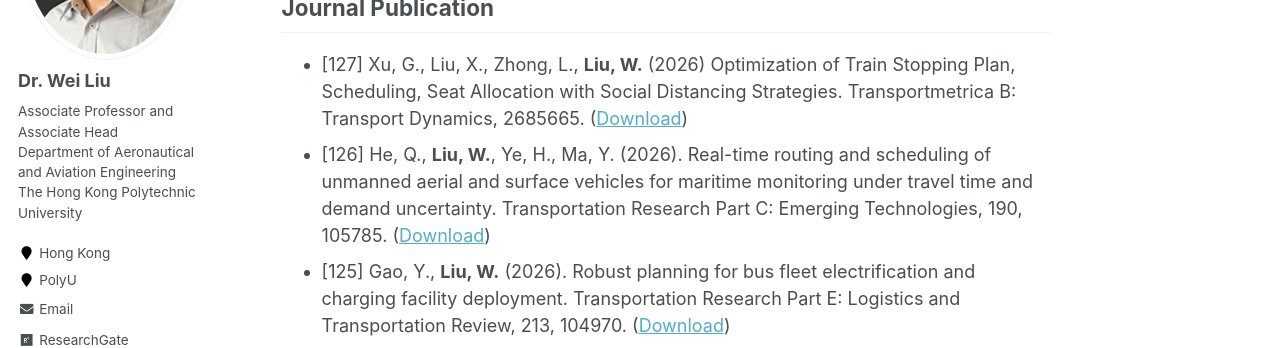
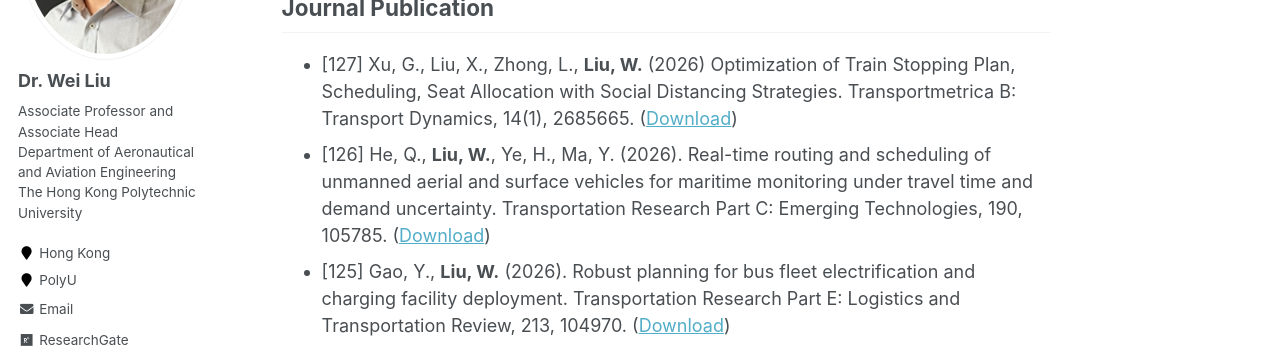
Before and after one commit to weiliu2016/weiliu2016.github.io, a Jekyll site: the page built from _pages/publications.md, in a window 1280 px wide and 900 px high, scrolled down 2262 px. Shown: the part 205-553 px from the top of the window. Built offline with Jekyll 4.4.1, drawn with Linux system fonts in a browser that asks for light colours; some web fonts are replaced; formulas are drawn with MathJax 3; some of the changed text lies outside the part shown.

Commit message:
Update publications.md

```diff
--- a/_pages/publications.md
+++ b/_pages/publications.md
@@ -57,7 +57,7 @@ Selected Working Papers
 
 Journal Publication
 ----------
-* [127] Xu, G., Liu, X., Zhong, L., **Liu, W.** (2026) Optimization of Train Stopping Plan, Scheduling, Seat Allocation with Social Distancing Strategies. Transportmetrica B: Transport Dynamics, 2685665. ([Download](https://doi.org/10.1080/21680566.2026.2685665))
+* [127] Xu, G., Liu, X., Zhong, L., **Liu, W.** (2026) Optimization of Train Stopping Plan, Scheduling, Seat Allocation with Social Distancing Strategies. Transportmetrica B: Transport Dynamics, 14(1), 2685665. ([Download](https://doi.org/10.1080/21680566.2026.2685665))
 * [126] He, Q., **Liu, W.**, Ye, H., Ma, Y. (2026). Real-time routing and scheduling of unmanned aerial and surface vehicles for maritime monitoring under travel time and demand uncertainty. Transportation Research Part C: Emerging Technologies, 190, 105785. ([Download](https://doi.org/10.1016/j.trc.2026.105785))
 * [125] Gao, Y., **Liu, W.** (2026). Robust planning for bus fleet electrification and charging facility deployment. Transportation Research Part E: Logistics and Transportation Review, 213, 104970. ([Download](https://doi.org/10.1016/j.tre.2026.104970))
 * [124] Lyu, M., Li, L., **Liu, W.** (2026) Multi-service network design with multi-function drones: urban monitoring, data collection, and parcel delivery services. Transportation Research Part C: Emerging Technologies, 187, 105660. ([Download](https://doi.org/10.1016/j.trc.2026.105660))
```
Also changed, not shown: other parts of _pages/publications.md (+1 -1 lines).
